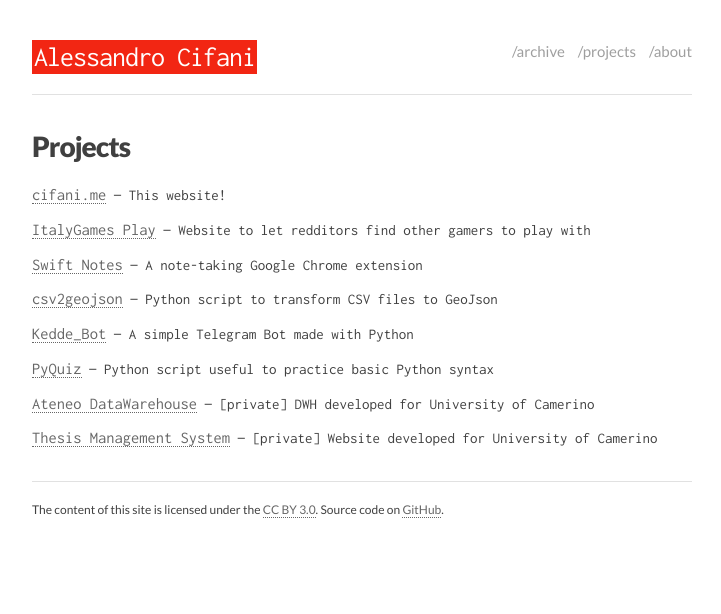
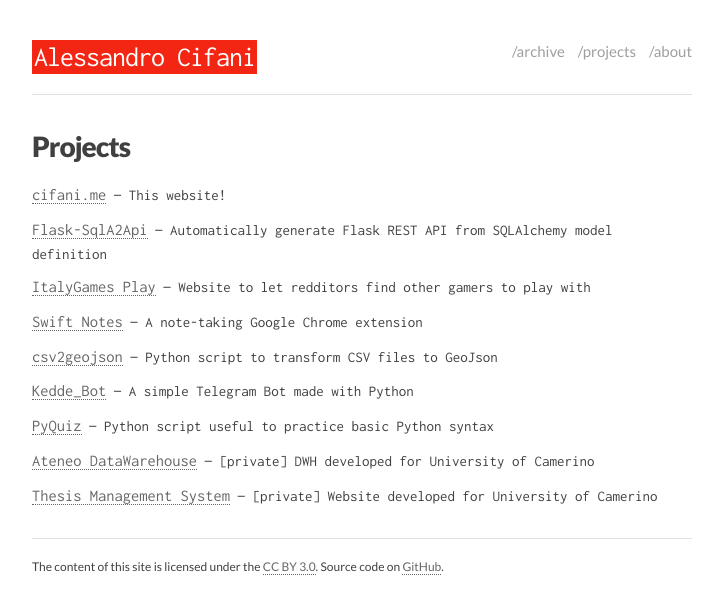
Before and after one commit to acifani/acifani.github.com, a Jekyll site: the page built from projects/index.html, in a window 1280 px wide. Shown: the top 614 px of the page, without its empty margins (278-999 px from the left). Built offline with Jekyll 4.4.1, drawn with Linux system fonts in a browser that asks for light colours.

Commit message:
add sqla2api project

```diff
--- a/_data/projects.yml
+++ b/_data/projects.yml
@@ -1,6 +1,10 @@
 - name: cifani.me
   url: https://github.com/acifani/acifani.github.com
   descr: This website!
+
+- name: Flask-SqlA2Api
+  url: https://github.com/acifani/flask-sqla2api
+  descr: Automatically generate Flask REST API from SQLAlchemy model definition
 
 - name: ItalyGames Play
   url: https://play.italyga.me/
```
